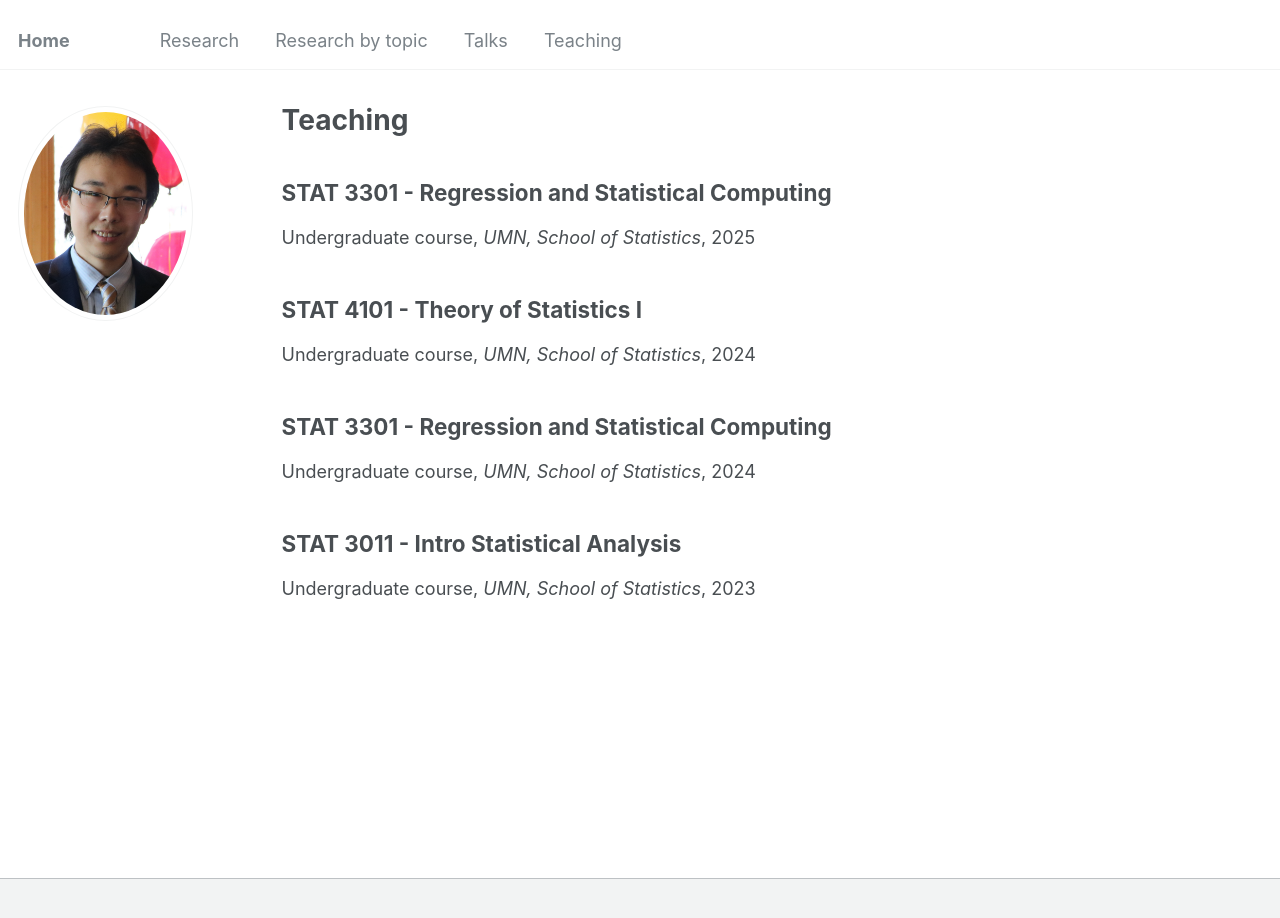
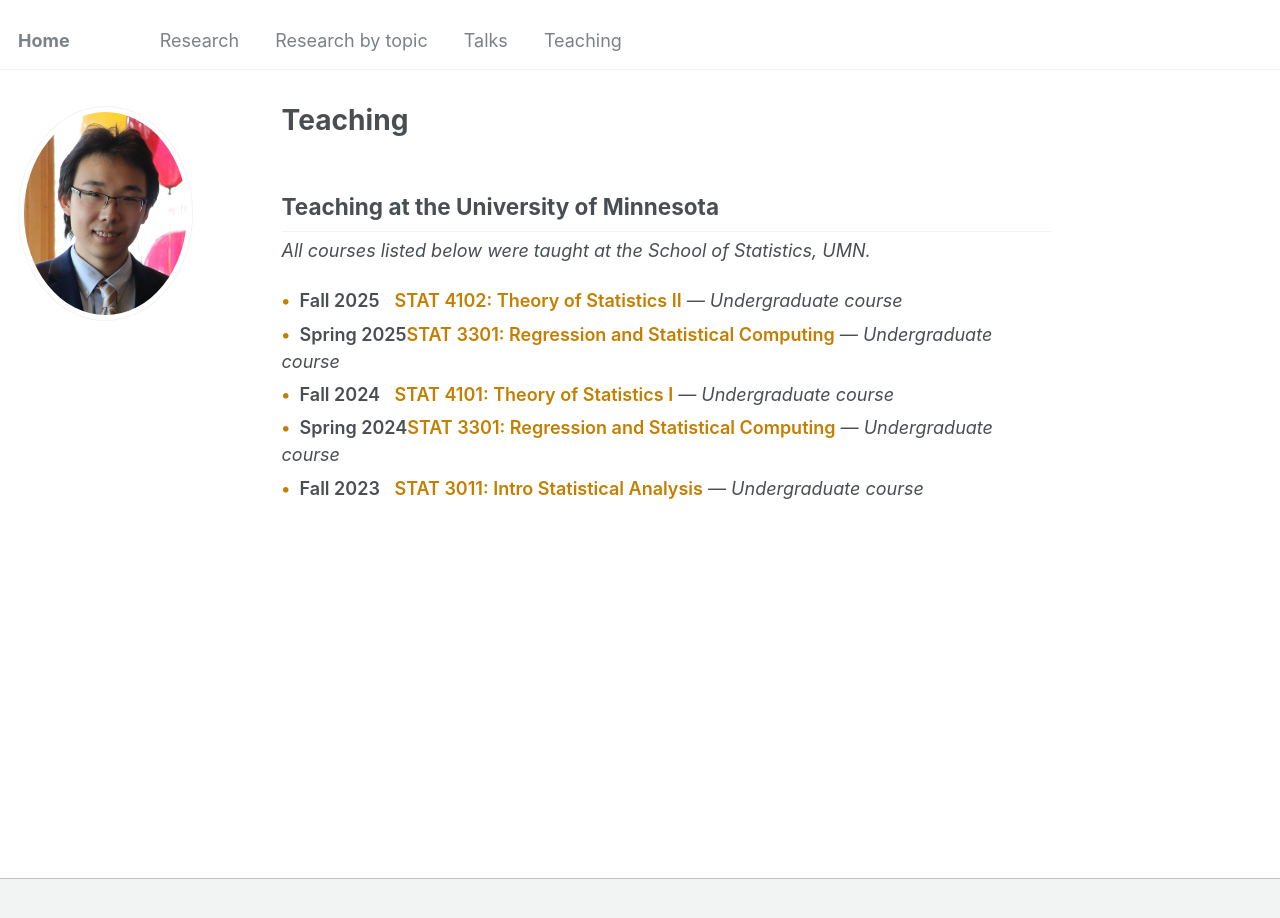
Before and after one commit to HongruZhao/HongruZhao.github.io, a Jekyll site: the page built from _pages/teaching.html, in a window 1280 px wide and 951 px high. Shown: the top 918 px of the window. Built offline with Jekyll 4.4.1, drawn with Linux system fonts in a browser that asks for light colours.

Commit message:
Update teaching.html

```diff
--- a/_pages/teaching.html
+++ b/_pages/teaching.html
@@ -1,12 +1,59 @@
 ---
-layout: archive
+layout: single
 title: "Teaching"
 permalink: /teaching/
 author_profile: true
 ---
 
-{% include base_path %}
+<style>
+.teaching-section {
+  margin-bottom: 1.5rem;
+}
+.teaching-section h2 {
+  margin-bottom: 0.25rem;
+}
+.teaching-note {
+  margin-top: 0;
+  font-style: italic;
+}
+.teaching-list {
+  list-style: none;
+  padding-left: 0;
+  margin: 0.35rem 0 0;
+}
+.teaching-list li {
+  margin: 0.35rem 0;
+}
+.teaching-list li::before {
+  content: "\2022";
+  color: #c47f00;
+  font-weight: bold;
+  display: inline-block;
+  width: 1rem;
+  margin-left: 0;
+}
+.teaching-term {
+  display: inline-block;
+  min-width: 95px;
+  font-weight: 600;
+}
+.teaching-course {
+  font-weight: 600;
+  color: #c47f00;
+}
+.teaching-meta {
+  font-style: italic;
+}
+</style>
 
-{% for post in site.teaching reversed %}
-  {% include archive-single.html %}
-{% endfor %}
+<div class="teaching-section">
+  <h2>Teaching at the University of Minnesota</h2>
+  <p class="teaching-note">All courses listed below were taught at the School of Statistics, UMN.</p>
+  <ul class="teaching-list">
+    <li><span class="teaching-term">Fall 2025</span><span class="teaching-course">STAT 4102: Theory of Statistics II</span> <span class="teaching-meta">— Undergraduate course</span></li>
+    <li><span class="teaching-term">Spring 2025</span><span class="teaching-course">STAT 3301: Regression and Statistical Computing</span> <span class="teaching-meta">— Undergraduate course</span></li>
+    <li><span class="teaching-term">Fall 2024</span><span class="teaching-course">STAT 4101: Theory of Statistics I</span> <span class="teaching-meta">— Undergraduate course</span></li>
+    <li><span class="teaching-term">Spring 2024</span><span class="teaching-course">STAT 3301: Regression and Statistical Computing</span> <span class="teaching-meta">— Undergraduate course</span></li>
+    <li><span class="teaching-term">Fall 2023</span><span class="teaching-course">STAT 3011: Intro Statistical Analysis</span> <span class="teaching-meta">— Undergraduate course</span></li>
+  </ul>
+</div>
```
